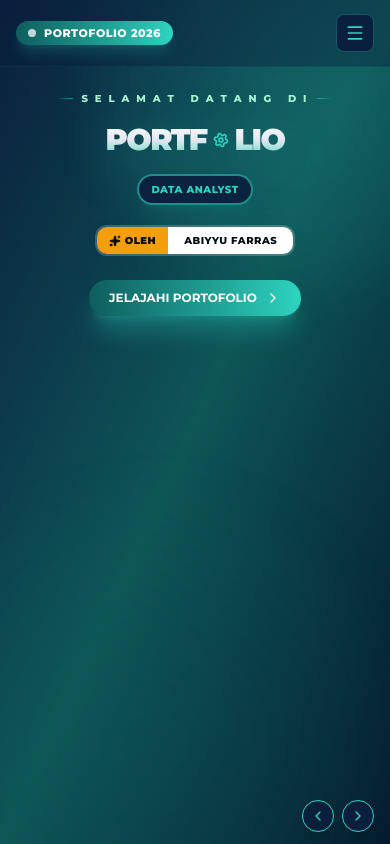
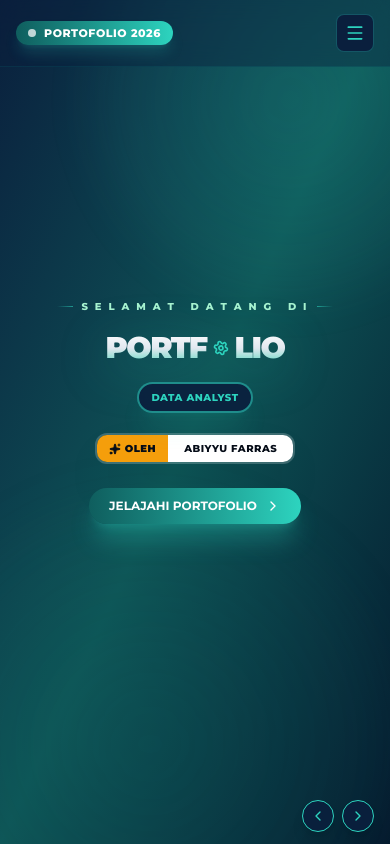
Before and after one commit to buburayam112/PortofolioAbiyu, a React (Vite) app: page / in a window 390 px wide. Built offline with nearby package versions, Linux system fonts and the light colour scheme; a web font is replaced by a local one.

Commit message:
Center home hero content vertically and apply smart flex centering

```diff
--- a/src/components/AboutSlide.jsx
+++ b/src/components/AboutSlide.jsx
@@ -46,7 +46,7 @@ const values = [
 
 const AboutSlide = () => {
   return (
-    <div className="min-h-full flex flex-col justify-start sm:justify-center relative py-2 sm:py-0 w-full max-w-full">
+    <div className="min-h-full flex flex-col justify-center relative py-2 sm:py-0 w-full max-w-full my-auto">
       {/* Background Watermark */}
       <div className="absolute top-0 left-0 text-4xl sm:text-7xl md:text-[110px] font-black font-montserrat text-white/[0.02] tracking-wider sm:tracking-widest select-none pointer-events-none uppercase max-w-full overflow-hidden truncate">
         TENTANG SAYA
--- a/src/components/ContactSlide.jsx
+++ b/src/components/ContactSlide.jsx
@@ -27,12 +27,12 @@ const ContactSlide = () => {
   };
 
   return (
-    <div className="min-h-full flex flex-col justify-start sm:justify-center items-center text-center py-4 sm:py-0 w-full max-w-full">
+    <div className="min-h-full flex flex-col justify-center items-center text-center py-4 sm:py-0 w-full max-w-full my-auto">
       <motion.div
         initial={{ opacity: 0, scale: 0.95 }}
         animate={{ opacity: 1, scale: 1 }}
         transition={{ duration: 0.5 }}
-        className="w-full max-w-2xl px-2 sm:px-0"
+        className="w-full max-w-2xl px-2 sm:px-0 my-auto"
       >
         <div className="text-xs font-montserrat font-extrabold tracking-widest text-[#A7F3D0] uppercase mb-3">
           ✦ ABIYYU FARRAS ✦
--- a/src/components/HomeSlide.jsx
+++ b/src/components/HomeSlide.jsx
@@ -4,7 +4,7 @@ import { Settings, BarChart2, PieChart, TrendingUp, Cloud, X, ChevronRight, Spar
 
 const HomeSlide = ({ nextSlide }) => {
   return (
-    <div className="min-h-full flex flex-col justify-start sm:justify-center items-center text-center relative py-4 sm:py-0 w-full max-w-full">
+    <div className="min-h-full flex flex-col justify-center items-center text-center relative py-4 sm:py-0 w-full max-w-full my-auto">
       {/* Floating Graphic Doodles & Decorative Icons */}
       <motion.div
         animate={{ y: [-6, 6, -6] }}
@@ -44,7 +44,7 @@ const HomeSlide = ({ nextSlide }) => {
         initial={{ opacity: 0, scale: 0.92 }}
         animate={{ opacity: 1, scale: 1 }}
         transition={{ duration: 0.6 }}
-        className="z-10 max-w-4xl w-full flex flex-col items-center px-2 sm:px-4"
+        className="z-10 max-w-4xl w-full flex flex-col items-center px-2 sm:px-4 my-auto"
       >
         {/* Top Header Text */}
         <div className="flex items-center gap-2 sm:gap-3 mb-2 max-w-full">
--- a/src/components/ProjectsSlide.jsx
+++ b/src/components/ProjectsSlide.jsx
@@ -42,7 +42,7 @@ const ProjectsSlide = () => {
   const [selectedProject, setSelectedProject] = useState(null);
 
   return (
-    <div className="min-h-full flex flex-col justify-start sm:justify-center py-2 sm:py-0 relative w-full max-w-full">
+    <div className="min-h-full flex flex-col justify-center py-2 sm:py-0 relative w-full max-w-full my-auto">
       {/* Header Info */}
       <div className="mb-3 sm:mb-4 max-w-full">
         <div className="inline-block bg-gradient-to-r from-[#0F5E5E] to-[#2DD4BF] text-white font-montserrat font-extrabold text-xs px-4 py-1.5 rounded-lg uppercase tracking-wider mb-2 shadow-md shadow-[#2DD4BF]/20">
--- a/src/components/SkillsSlide.jsx
+++ b/src/components/SkillsSlide.jsx
@@ -93,7 +93,7 @@ const toolSkills = [
 
 const SkillsSlide = () => {
   return (
-    <div className="min-h-full flex flex-col justify-start sm:justify-center py-2 sm:py-0 w-full max-w-full">
+    <div className="min-h-full flex flex-col justify-center py-2 sm:py-0 w-full max-w-full my-auto">
       <div className="grid grid-cols-1 lg:grid-cols-2 gap-4 sm:gap-6 lg:gap-8 w-full max-w-full">
         {/* Soft Skills Section */}
         <motion.div
```
